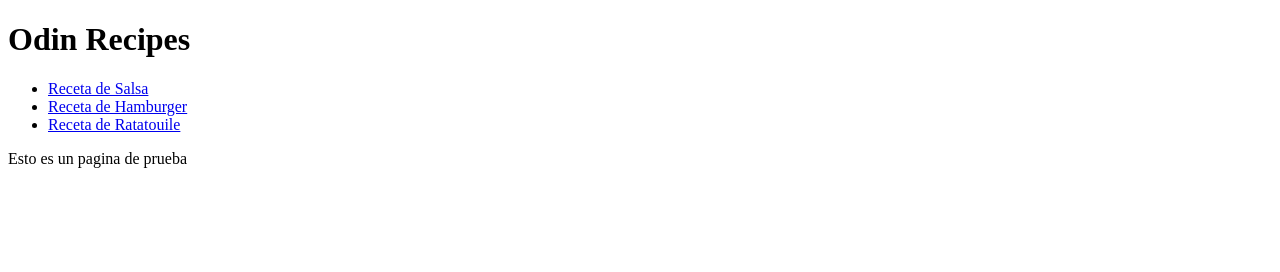
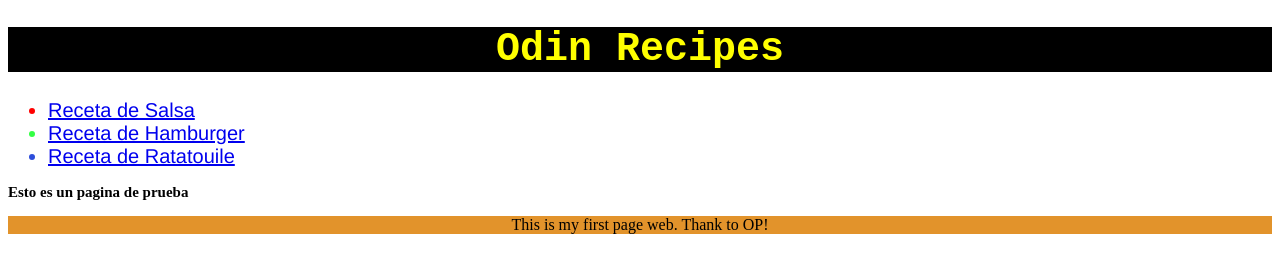
Before and after one commit to JoelCabrera-irnma/odin-recipes, a plain HTML site: page index.html in a window 1280 px wide. Drawn offline with Linux system fonts and the light colour scheme.

Commit message:
Agregado de stylo CSS

```diff
--- a/index.html
+++ b/index.html
@@ -2,16 +2,18 @@
 <html lang = "en">
     <head>
         <meta charset ="UTF-8">
+        <link rel="stylesheet" href="./style.css">
         <title>Recipes Cook</title>
     </head>
     <body>
         <h1>Odin Recipes</h1>
         <ul>
-        <li><a href="recipes/salsa.html" target="_blank" rel="noopener noreferrer">Receta de Salsa</a></li>
-        <li><a href="recipes/burguer.html" target="_blank" rel="noopener noreferrer">Receta de Hamburger</a></li>
-        <li><a href="recipes/ratatouile.html" target="_blank" rel="noopener noreferrer">Receta de Ratatouile</a></li>
+        <li class="l1"><a href="recipes/salsa.html" target="_blank" rel="noopener noreferrer">Receta de Salsa</a></li>
+        <li class="l2"><a href="recipes/burguer.html" target="_blank" rel="noopener noreferrer">Receta de Hamburger</a></li>
+        <li class="l3"><a href="recipes/ratatouile.html" target="_blank" rel="noopener noreferrer">Receta de Ratatouile</a></li>
 
         </ul>
         <p>Esto es un pagina de prueba</p>
+        <div> This is my first page web. Thank to OP!</div>
     </body>
 </html>
--- /dev/null
+++ b/style.css
@@ -0,0 +1,54 @@
+h1{color: yellow;
+    background-color: black;
+    font-family: 'Courier New', Courier, monospace ;
+    text-align: center;
+    font-size: 40px;
+}
+
+.l1{color: red;
+    background-color: white;
+    font-family: 'Franklin Gothic Medium', 'Arial Narrow', Arial, sans-serif;
+    font-size: 20px;
+    text-align: left;
+}
+
+.l2{color: rgba(0, 255, 21, 0.801);
+    background-color: white;
+    font-family: 'Franklin Gothic Medium', 'Arial Narrow', Arial, sans-serif;
+    font-size: 20px;
+    text-align: left;
+}
+
+.l3{color: rgb(45, 77, 218);
+    background-color: white;
+    font-family: 'Franklin Gothic Medium', 'Arial Narrow', Arial, sans-serif;
+    font-size: 20px;
+    text-align: left;
+}
+
+p {font-size: 15px;
+    font-weight: bold;
+}
+
+div {background-color: rgb(226, 147, 43);
+    text-align: center;
+}
+
+h2{color: red;}
+
+.burger{
+    width: 600px;
+    height: auto;
+}
+
+.rata {
+    width: 600px;
+    height: auto;
+}
+
+.salsa {
+    width: 600px;
+    height: auto;
+}
+
+.descrip{font-size: 16px;}
```
Also changed, not shown: recipes/burguer.html (+3 -2 lines), recipes/ratatouile.html (+3 -2 lines), recipes/salsa.html (+3 -2 lines).
